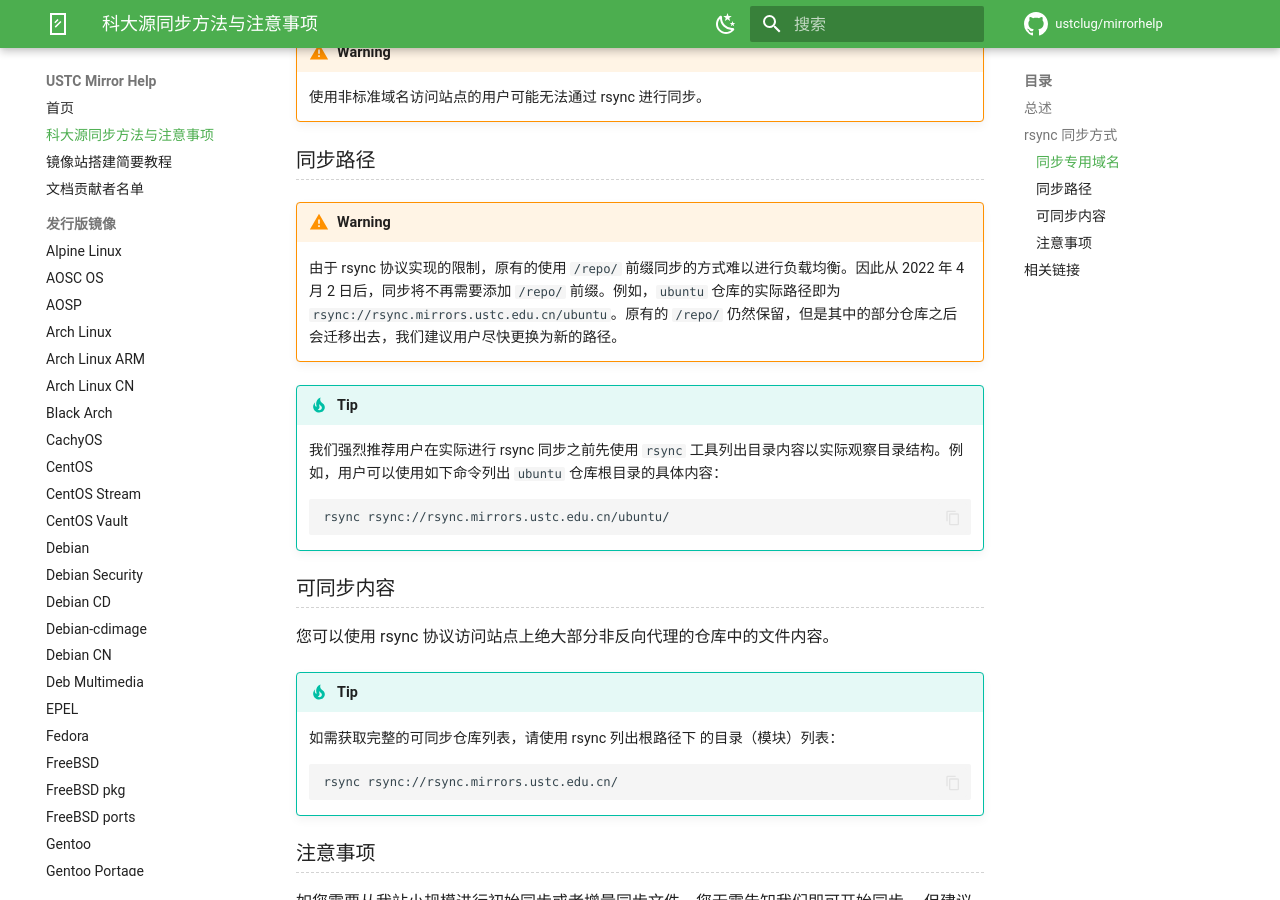
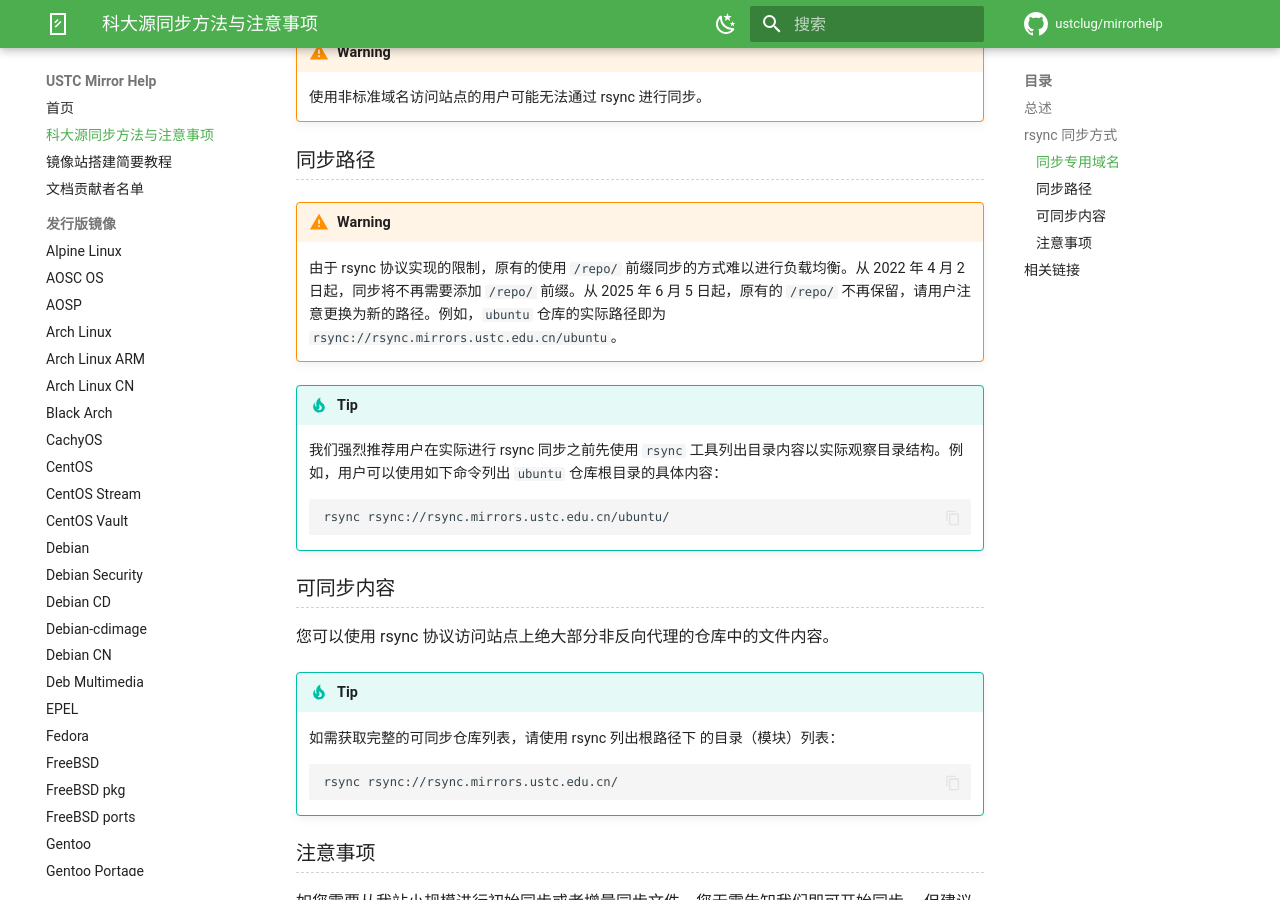
Before and after one commit to ustclug/mirrorhelp, an MkDocs documentation site: the page built from docs/rsync-guide.md, in a window 1280 px wide and 900 px high, scrolled down 536 px. Built offline with MkDocs 1.6.1 and Material for MkDocs 9.7.7, drawn with Linux system fonts in a browser that asks for light colours; comment, search, counter and statistics services are not loaded.

Commit message:
rsync-guide: remove `/repo/`.

```diff
--- a/docs/rsync-guide.md
+++ b/docs/rsync-guide.md
@@ -24,7 +24,7 @@
 
 !!! warning
 
-    由于 rsync 协议实现的限制，原有的使用 `/repo/` 前缀同步的方式难以进行负载均衡。因此从 2022 年 4 月 2 日后，同步将不再需要添加 `/repo/` 前缀。例如，`ubuntu` 仓库的实际路径即为 `rsync://rsync.mirrors.ustc.edu.cn/ubuntu`。原有的 `/repo/` 仍然保留，但是其中的部分仓库之后会迁移出去，我们建议用户尽快更换为新的路径。
+    由于 rsync 协议实现的限制，原有的使用 `/repo/` 前缀同步的方式难以进行负载均衡。从 2022 年 4 月 2 日起，同步将不再需要添加 `/repo/` 前缀。从 2025 年 6 月 5 日起，原有的 `/repo/` 不再保留，请用户注意更换为新的路径。例如，`ubuntu` 仓库的实际路径即为 `rsync://rsync.mirrors.ustc.edu.cn/ubuntu`。
 
 !!! tip
 
```
